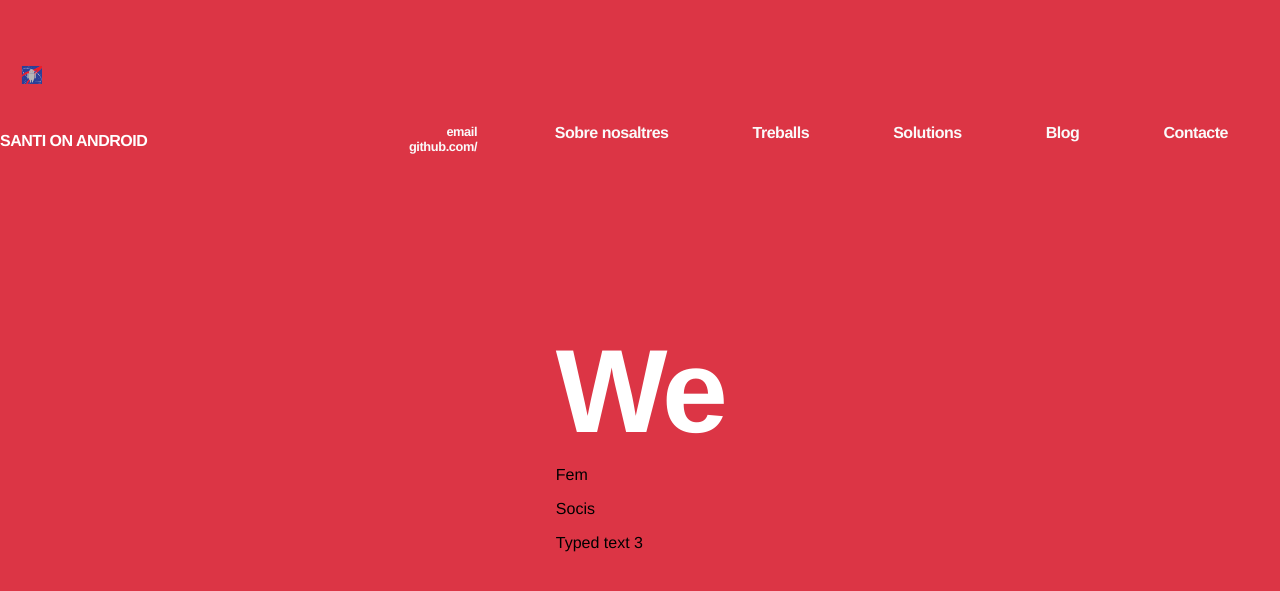
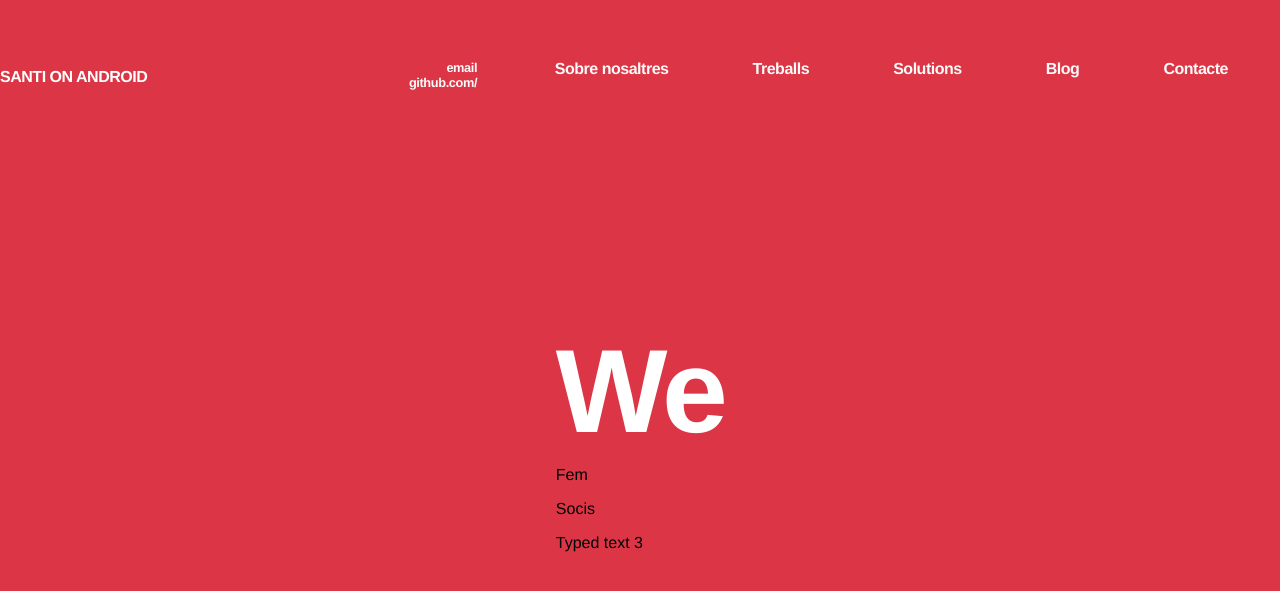
Before and after one commit to SantiOnAndroid/SantiOnAndroid.github.io, a Jekyll site: the page built from index.html, in a window 1280 px wide. Shown: the top 591 px of the page. Built offline with Jekyll 4.4.1, drawn with Linux system fonts in a browser that asks for light colours; some web fonts are replaced.

Commit message:
modificant titolj

```diff
--- a/_layouts/default.html
+++ b/_layouts/default.html
@@ -6,6 +6,8 @@
 			<!-- link to main stylesheet -->
 			<link rel="stylesheet" type="text/css" href="/css/main.css">
 			<link rel="stylesheet" type="text/" href="/css/main.css">
+			<link rel="icon" type="image/png" href="/images/na.png">
+
 
 
 			<link href="//db.onlinewebfonts.com/c/51fdf8021065497210ca54837e1601e9?family=Neue+Einstellung" rel="stylesheet" type="text/css"/>
@@ -13,7 +15,7 @@
 		<body>
 
        <header>
-		   <img src="images/na.png">
+
 		   <svg id="icon" height="2em" width="339">
 
 			   <text x="0" y="14" >SANTI ON ANDROID</text>
```
